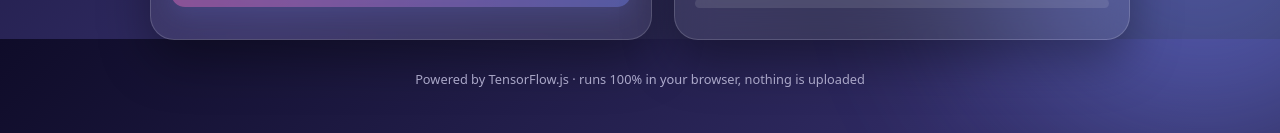
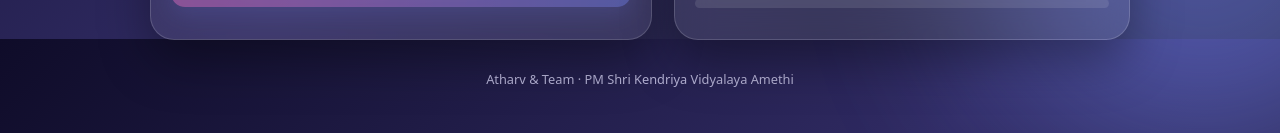
Before and after one commit to studteam7/acv4, a plain HTML site: page index.html in a window 1280 px wide. Shown: the part 761-894 px from the top of the page. Drawn offline with Linux system fonts and the light colour scheme.

Commit message:
Update index.html

```diff
--- a/index.html
+++ b/index.html
@@ -108,7 +108,7 @@ body.locked::before{content:"Developer tools are disabled on this page.";display
 
 <div id="alert" role="alert"></div>
 
-<footer>Powered by TensorFlow.js · runs 100% in your browser, nothing is uploaded</footer>
+<footer>Atharv & Team · PM Shri Kendriya Vidyalaya Amethi</footer>
 
 <script>
 (()=>{
```
